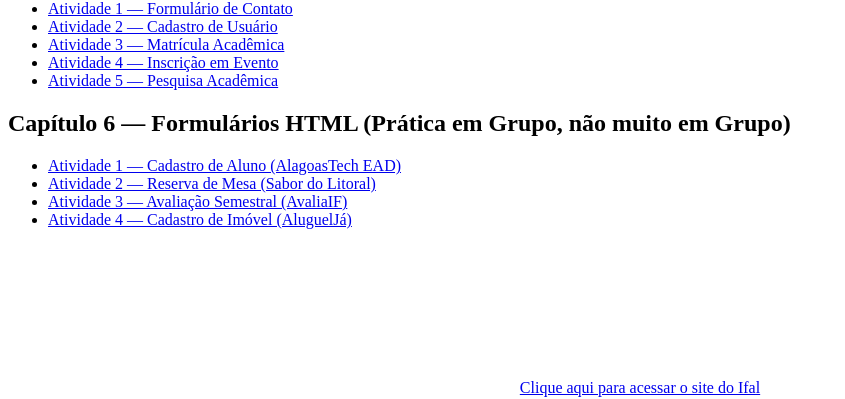
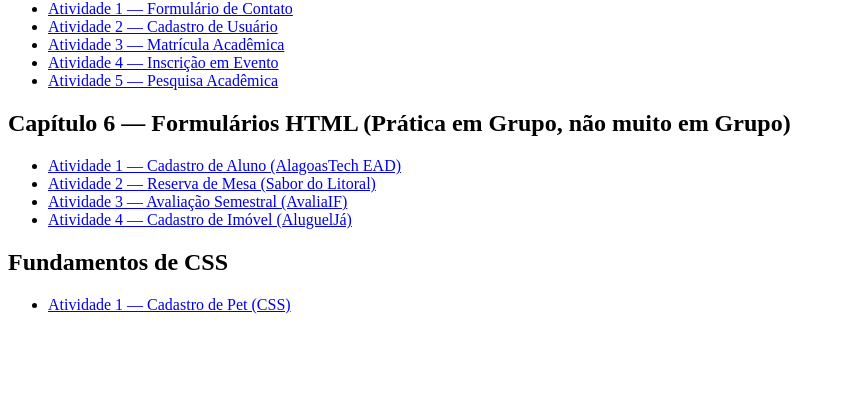
Before and after one commit to cvfo2-arch/cvfo2-arch.github.io, a plain HTML site: page index.html in a window 1280 px wide. Shown: the part 738-1137 px from the top of the page, without its empty margins (0-845 px from the left). Drawn offline with Linux system fonts and the light colour scheme.

Commit message:
Update index.html

```diff
--- a/index.html
+++ b/index.html
@@ -101,6 +101,15 @@
     </ul>
   </nav>
 
+  <nav aria-label="Atividades CSS-1">
+    <h2>Fundamentos de CSS</h2>
+    <ul>
+      <li>
+        <a href="https://cvfo2-arch.github.io/ATV_CSS_1/">Atividade 1 — Cadastro de Pet (CSS)</a>
+      </li>
+    </ul>
+  </nav>
+
 <div style="margin-top: 150px;"></div>
 
 <div style="text-align: center;">
```
